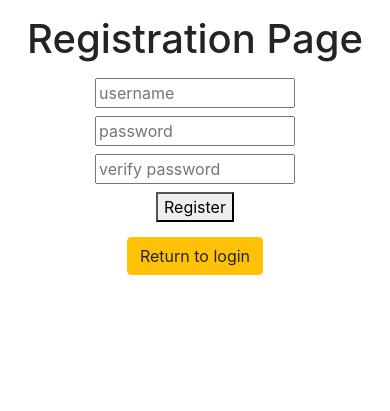
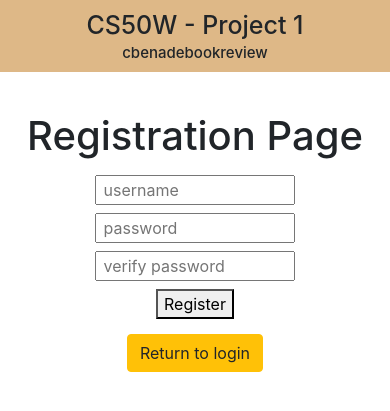
Before and after one commit to cbenade/CS50W-project1, a Flask app: page /register in a window 390 px wide. Shown: the top 411 px of the page. Run offline with Flask 2, Linux system fonts and the light colour scheme; some libraries are stand-ins or nearby versions.

Commit message:
Changes to website aesthetic and improved mobile design

```diff
--- a/application.py
+++ b/application.py
@@ -25,6 +25,9 @@ Session(app)
 # Set up database
 engine = create_engine(os.getenv("DATABASE_URL"))
 db = scoped_session(sessionmaker(bind=engine))
+
+# Website host location
+host_url = "https://cbenadebookreview.herokuapp.com"
 
 
 ##################################################################################################################
@@ -190,7 +193,7 @@ def search_book(isbn):
     # User requested page via GET
     else:
         # Retrieve book info from api
-        res = requests.get("https://cbenadebookreview.herokuapp.com/api/" + isbn)
+        res = requests.get(host_url + "/api/" + isbn)
         if not res:
             return "Error, invalid isbn number"
         data = res.json()
--- a/static/style.css
+++ b/static/style.css
@@ -1,6 +1,55 @@
+#sub_header, #main_header {
+  background-color: burlywood;
+  margin-top: 0;
+  margin-bottom: 0;
+}
+
+#main_header {
+  font-size: 25px;
+  padding-top: 10px;
+  padding-bottom: 2px;
+}
+
+#sub_header {
+  font-size: 15px;
+  padding-top: 2px;
+  padding-bottom: 10px;
+  margin-bottom: 40px;
+}
+
+@media (max-width: 850px) {
+  #search_results_list {
+    margin-left: 5%;
+    margin-right: 10%;
+    text-align: left;
+  }
+
+  .review_block {
+    width: 95%;
+  }
+}
+@media (min-width: 851px) {
+  #search_results_list {
+    margin-left: 30%;
+    text-align: left;
+  }
+
+  .review_block {
+    width: 35%;
+  }
+}
+.review_block {
+  border-style: solid;
+  border-width: 1px;
+  margin-left: auto;
+  margin-right: auto;
+}
+
 h1, h3, h4, div {
   margin-top: 15px;
   margin-bottom: 15px;
+  padding-left: 2%;
+  padding-right: 2%;
   text-align: center;
 }
 h1 form div, h3 form div, h4 form div, div form div {
@@ -19,10 +68,6 @@ h1 form div #text, h3 form div #text, h4 form div #text, div form div #text {
   width: 300px;
   height: 100px;
 }
-h1 ul, h3 ul, h4 ul, div ul {
-  margin-left: 30%;
-  text-align: left;
-}
 
 h2 {
   margin-top: 30px;
@@ -30,11 +75,4 @@ h2 {
   text-align: center;
 }
 
-.review_block {
-  border-style: solid;
-  border-width: 1px;
-  margin-left: auto;
-  margin-right: auto;
-}
-
 /*# sourceMappingURL=style.css.map */
--- a/static/style.scss
+++ b/static/style.scss
@@ -2,10 +2,63 @@ $m1: 20px;
 $m2: 15px;
 $m3: 30px;
 $m4: 8px;
+$p1: 10px;
+$p2: 2px;
+
+%header {
+    background-color: burlywood;
+    margin-top: 0;
+    margin-bottom: 0;
+}
+
+#main_header {
+    @extend %header;
+    font-size: 25px;
+    padding-top: $p1;
+    padding-bottom: $p2;
+}
+
+#sub_header {
+    @extend %header;
+    font-size: 15px;
+    padding-top: $p2;
+    padding-bottom: $p1;
+    margin-bottom: 40px;
+}
+
+@media (max-width: 850px) {
+    #search_results_list {
+        margin-left: 5%;
+        margin-right: 10%;
+        text-align: left;
+    }
+    .review_block {
+        width: 95%;
+    }
+}
+
+@media (min-width: 851px) {
+    #search_results_list {
+        margin-left: 30%;
+        text-align: left;
+    }
+    .review_block {
+        width: 35%;
+    }
+}
+
+.review_block {
+    border-style: solid;
+    border-width: 1px;
+    margin-left: auto;
+    margin-right: auto;
+}
 
 h1, h3, h4, div {
     margin-top: $m2;
     margin-bottom: $m2;
+    padding-left: 2%;
+    padding-right: 2%;
     text-align: center;
     form {
         div {
@@ -25,10 +78,6 @@ h1, h3, h4, div {
             }
         }
     }
-    ul {
-        margin-left: 30%;
-        text-align: left;
-    }
 }
 
 h2 {
@@ -36,10 +85,3 @@ h2 {
     margin-bottom: $m1;
     text-align: center;
 }
-
-.review_block {
-    border-style: solid;
-    border-width: 1px;
-    margin-left: auto;
-    margin-right: auto;
-}
--- a/templates/book_info.html
+++ b/templates/book_info.html
@@ -27,7 +27,7 @@
     <div>
         {% if data.reviews|length > 0 %}
             {% for review in data.reviews %}
-                <div class="col-3 review_block">
+                <div class="col-12 review_block">
                     <h4>Review by "{{review.username}}" ({{ review.rating }} out of 5)</h3>
                     <div style="overflow-wrap: break-word;">"{{ review.text }}"</div>
                 </div>
--- a/templates/index.html
+++ b/templates/index.html
@@ -12,7 +12,7 @@
     <div>
         <form action="{{ url_for('search') }}" method="post">
             <div>
-                <input type="text" name="search" placeholder="isbn / title / author" autocomplete="off">
+                <input type="text" name="search" placeholder=" isbn / title / author" autocomplete="off">
             </div>
             <button type="submit">Search</button>
         </form>
--- a/templates/layout.html
+++ b/templates/layout.html
@@ -7,6 +7,8 @@
         <link rel="stylesheet" href="/static/style.css">
     </head>
     <body>
+        <h1 id="main_header">CS50W - Project 1</h1>
+        <h2 id="sub_header">cbenadebookreview</h4>
         {% if get_flashed_messages() %}
             <header>
                 <div class="alert alert-primary border text-center" role="alert">
--- a/templates/login.html
+++ b/templates/login.html
@@ -9,10 +9,10 @@
     <div>
         <form action="{{ url_for('login') }}" method="post">
             <div>
-                <input type="text" name="username" placeholder="username" autocomplete="off">
+                <input type="text" name="username" placeholder=" username" autocomplete="off">
             </div>
             <div>
-                <input type="password" name="password" placeholder="password">
+                <input type="password" name="password" placeholder=" password">
             </div>
             <button type="submit">Login</button>
         </form>
--- a/templates/register.html
+++ b/templates/register.html
@@ -9,13 +9,13 @@
     <div>
         <form action="{{ url_for('register') }}" method="post">
             <div>
-                <input type="text" name="username" placeholder="username" autocomplete="off">
+                <input type="text" name="username" placeholder=" username" autocomplete="off">
             </div>
             <div>
-                <input type="password" name="password1" placeholder="password">
+                <input type="password" name="password1" placeholder=" password">
             </div>
             <div>
-                <input type="password" name="password2" placeholder="verify password">
+                <input type="password" name="password2" placeholder=" verify password">
             </div>
             <button type="submit">Register</button>
         </form>
--- a/templates/search.html
+++ b/templates/search.html
@@ -9,7 +9,7 @@
     <div>Search string: "{{ search_string }}"</div>
     <div>
         {% if results|length > 0 %}
-            <ul>
+            <ul id="search_results_list">
                 {% for book in results %}
                     <li style="margin-bottom: 1px;">
                         <a href="{{ url_for('search_book', isbn=book.isbn) }}">
```
Also changed, not shown: 4 other files.
